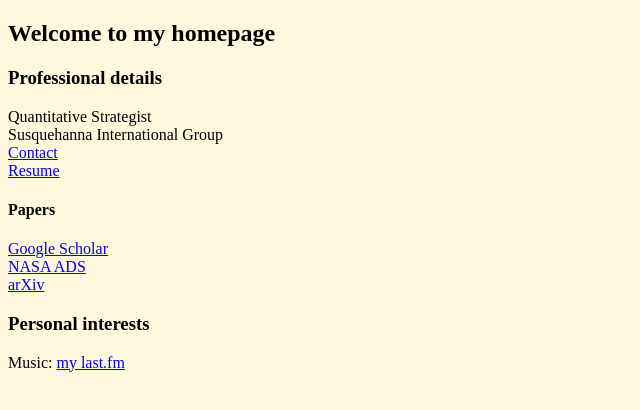
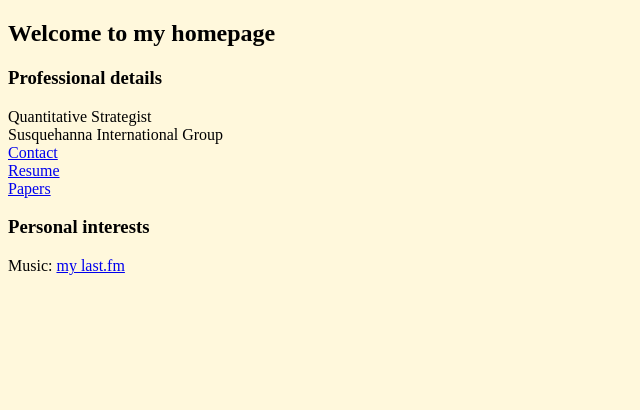
Before and after one commit to shergreen/website, a plain HTML site: page index.html in a window 1280 px wide. Shown: the whole page, without its empty margins (0-640 px from the left). Drawn offline with Linux system fonts and the light colour scheme.

Commit message:
simplify

```diff
--- a/index.html
+++ b/index.html
@@ -12,10 +12,7 @@
 		Susquehanna International Group</br>
 		<a href="mailto:me@sheridan.green">Contact</a></br>
 		<a href="/files/resume.pdf">Resume</a></br>
-		<h4>Papers</h4>
-		<a href="https://scholar.google.com/citations?user=kHqOwb4AAAAJ&hl=en">Google Scholar</a></br>
-		<a href="https://ui.adsabs.harvard.edu/search/q=orcid%3A0000-0001-9100-6237&sort=citation_count%20desc">NASA ADS</a></br>
-		<a href=https://arxig.org/a/green_s_2.html>arXiv</a></br>
+		<a href="https://scholar.google.com/citations?user=kHqOwb4AAAAJ&hl=en">Papers</a></br>
 		<h3>Personal interests</h3>
 		Music: <a href="https://www.last.fm/user/shergreen">my last.fm</a>
 	</body>
```
